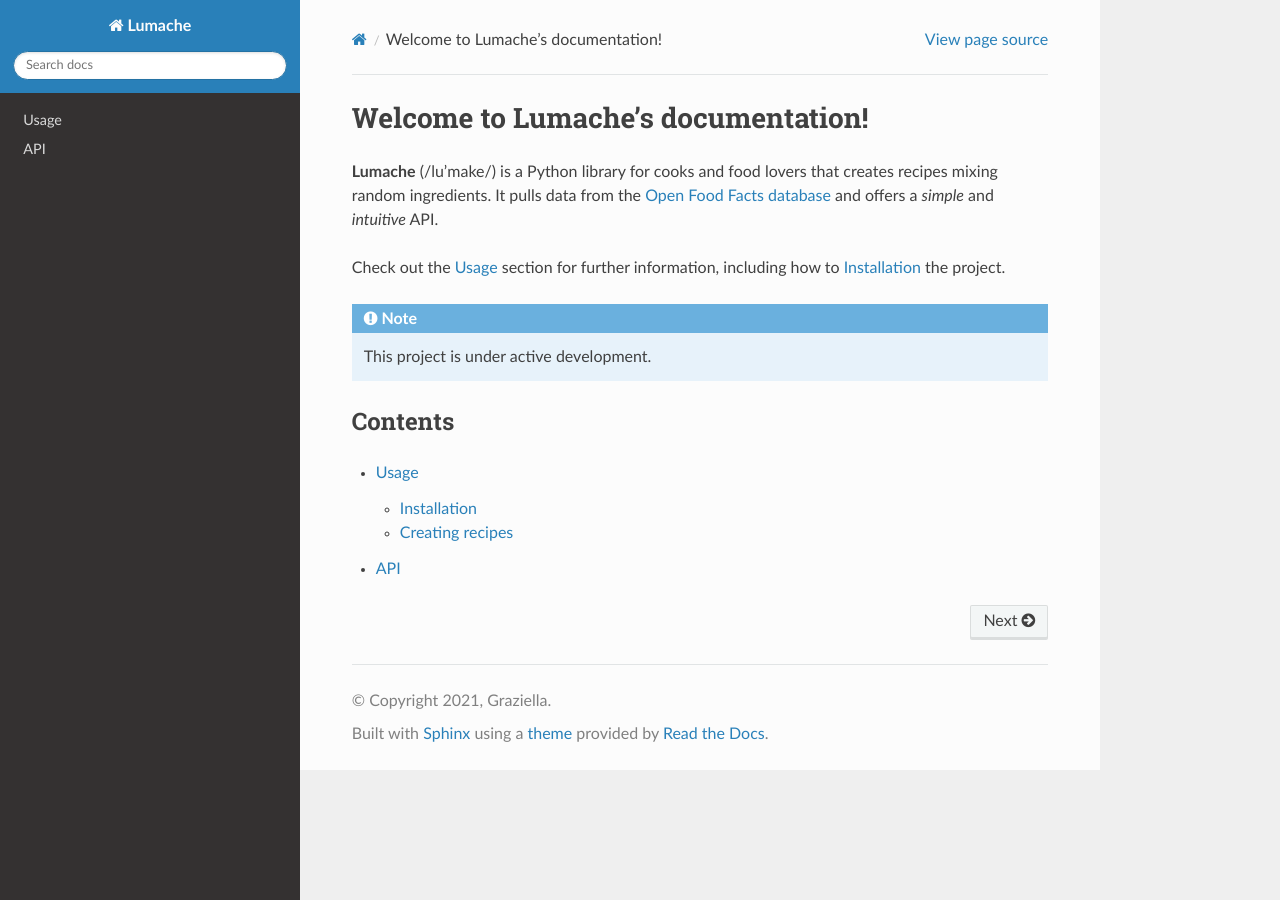
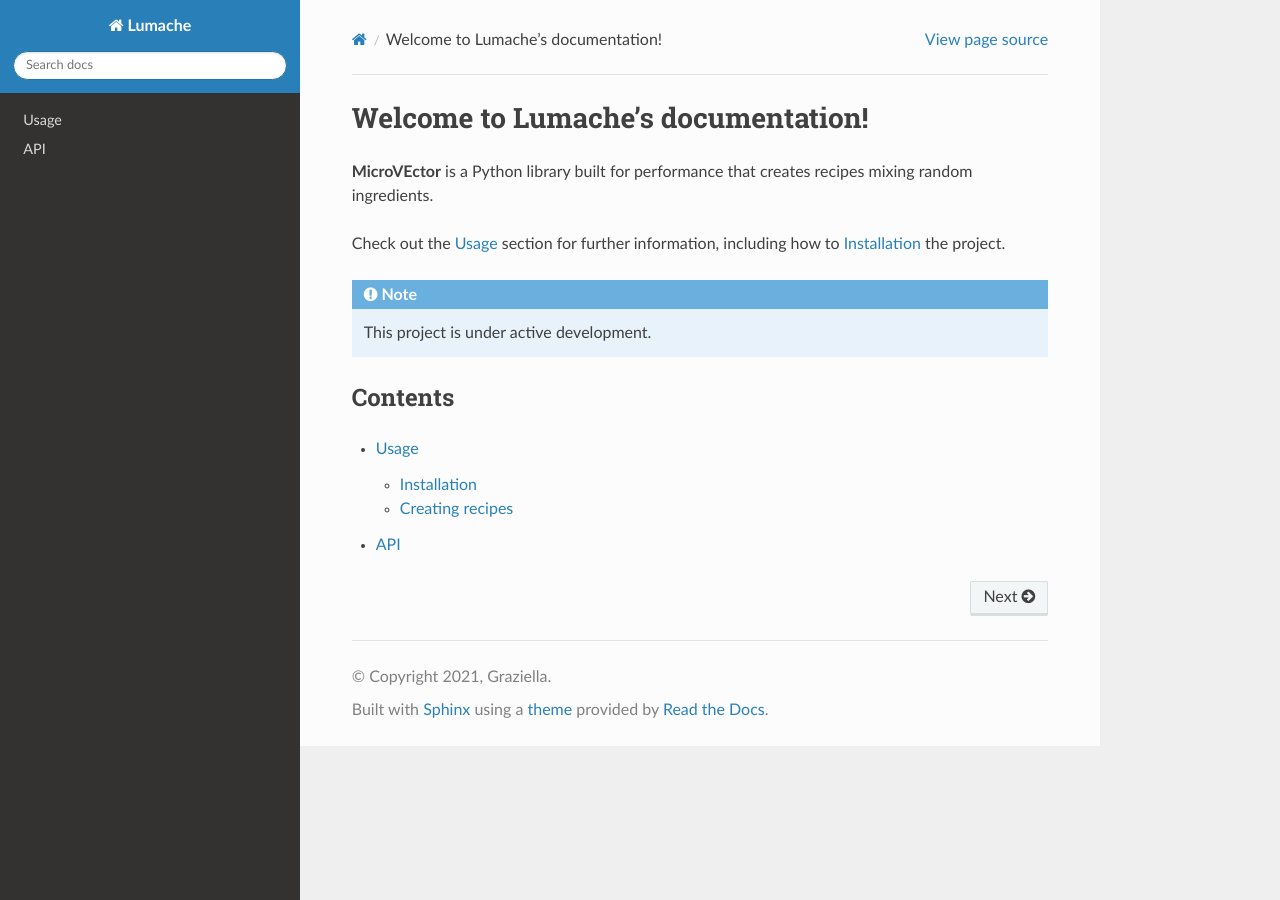
Before and after one commit to ahmad-hamza/uv-rtd, a Sphinx documentation site: the page built from docs/source/index.rst, in a window 1280 px wide. Built offline with Sphinx 7.4.7 and the Read the Docs theme 3.1.0, drawn with Linux system fonts in a browser that asks for light colours.

Commit message:
Update index.rst

```diff
--- a/docs/source/index.rst
+++ b/docs/source/index.rst
@@ -1,10 +1,9 @@
 Welcome to Lumache's documentation!
 ===================================
 
-**Lumache** (/lu'make/) is a Python library for cooks and food lovers
+**MicroVEctor** is a Python library built for performance
 that creates recipes mixing random ingredients.
-It pulls data from the `Open Food Facts database <https://world.openfoodfacts.org/>`_
-and offers a *simple* and *intuitive* API.
+
 
 Check out the :doc:`usage` section for further information, including
 how to :ref:`installation` the project.
```
